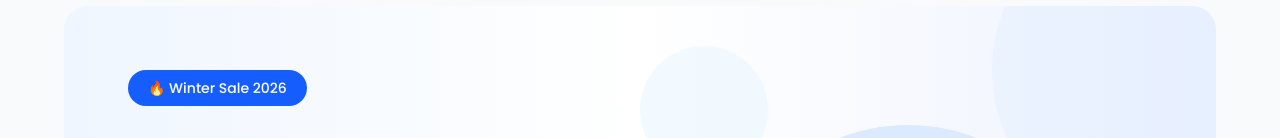
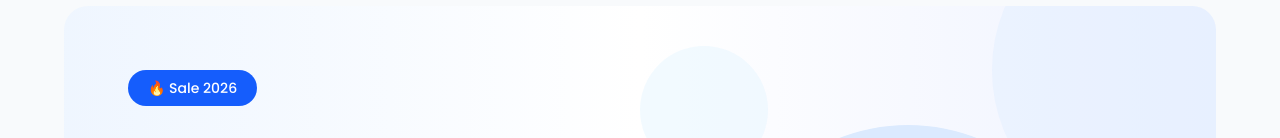
Before and after one commit to praveen-414/ShopeEase-e-commerce, a React (Vite) app in the folder Frontend/: page / in a window 1280 px wide. Shown: the part 154-292 px from the top of the page. Built offline with nearby package versions, Linux system fonts and the light colour scheme; no server answers.

Commit message:
fix hero

```diff
--- a/Frontend/src/components/Hero.jsx
+++ b/Frontend/src/components/Hero.jsx
@@ -19,7 +19,7 @@ min-h-[650px] lg:min-h-[605px]">
           {/* Left Content */}
           <div className="text-center lg:text-left">
             <span className="inline-block bg-blue-600 text-white px-4 py-2 md:px-5 rounded-full text-xs sm:text-sm font-medium">
-              🔥 Winter Sale 2026
+              🔥 Sale 2026
             </span>
 
             <h1 className="mt-6 text-3xl sm:text-4xl md:text-5xl lg:text-6xl font-bold text-gray-900 leading-tight dark:text-slate-50">
```
